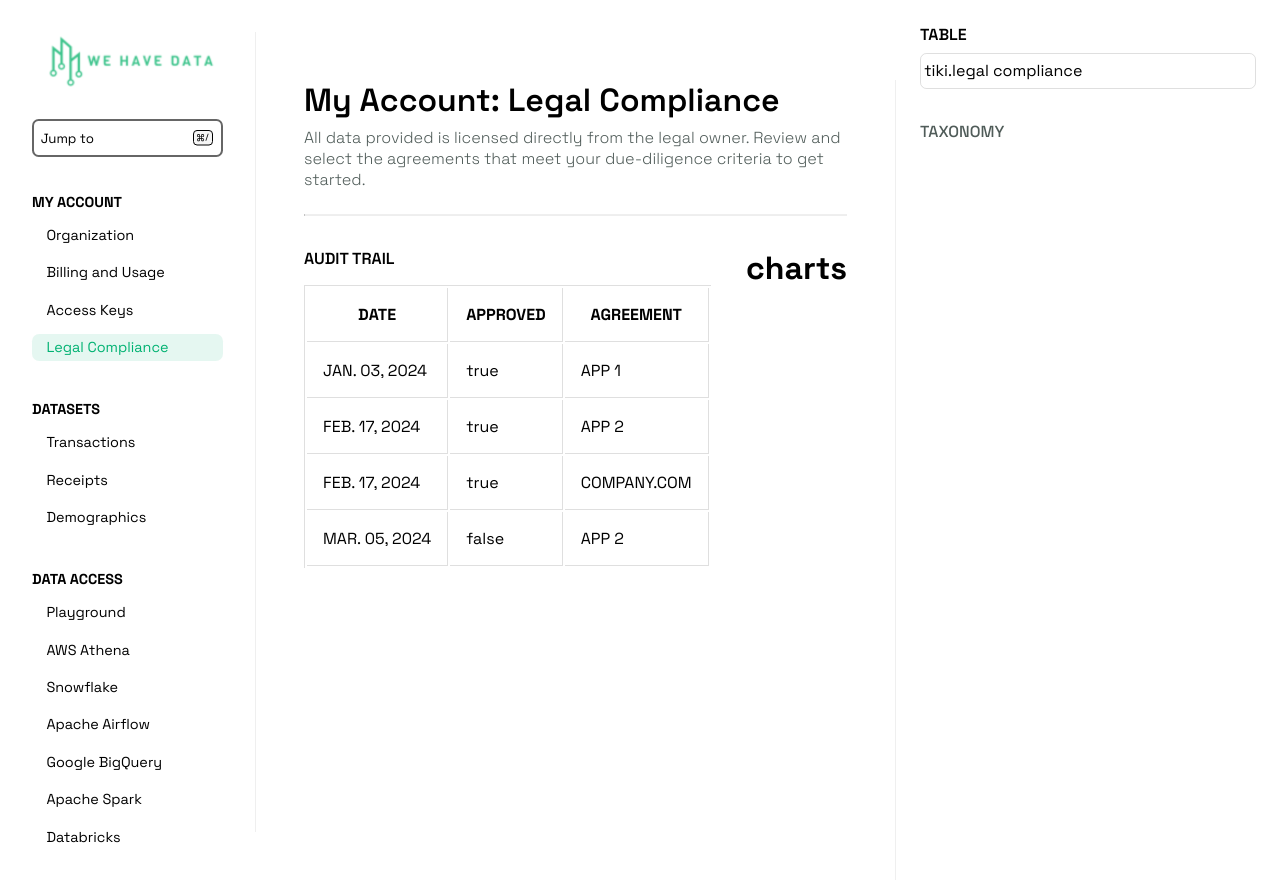
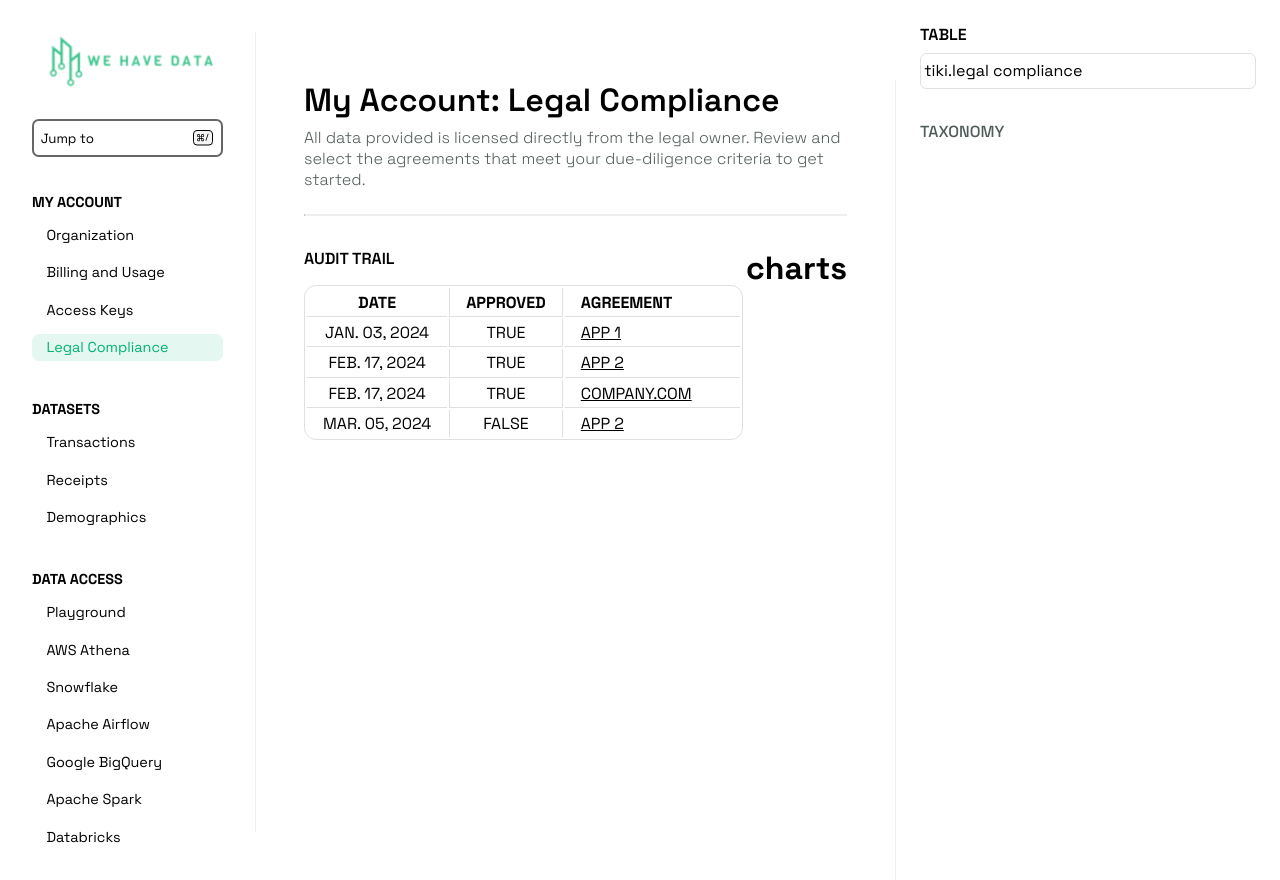
Before and after one commit to tiki/website-client-shop, a Vue app: page / in a window 1280 px wide. Both pictures are taken after a click on the item "Legal Compliance". Built offline with nearby package versions, Linux system fonts and the light colour scheme.

Commit message:
audit trail component

```diff
--- a/src/LegalCompliance/AuditTrail.vue
+++ b/src/LegalCompliance/AuditTrail.vue
@@ -1,5 +1,5 @@
 <script setup lang="ts">
-import { PropType } from 'vue'
+import { type PropType } from 'vue'
 import type TrailInfo from './types/TrailInfo'
 
 defineProps({
@@ -42,12 +42,34 @@ h1 {
 
 td,
 th {
-  padding: 1em;
+  padding: 0.2em 1em;
   border-bottom: 1px solid #00000020;
+  text-align: center;
+  text-transform: uppercase;
+}
+
+tbody tr:last-of-type td {
+  border-bottom: none;
+}
+
+td:last-of-type,
+th:last-of-type {
+  text-align: left;
+  padding-right: 3em;
+}
+
+td:last-of-type {
+  text-decoration: underline;
+}
+
+th:nth-child(even),
+td:nth-child(even) {
   border-right: 1px solid #00000020;
-}
-table {
-  border-top: 1px solid #00000020;
   border-left: 1px solid #00000020;
 }
+
+table {
+  border: 1px solid #00000020;
+  border-radius: 0.75em;
+}
 </style>
--- a/src/MainLayout/MainLayout.vue
+++ b/src/MainLayout/MainLayout.vue
@@ -19,7 +19,7 @@ const componentHandler = computed(() => {
     case 'Legal Compliance':
       return LegalComplianceContainer
   }
-  return route.value.title === 'DATASETS' ? DatasetGrid : null
+  return route.value.title === 'datasets' ? DatasetGrid : null
 })
 
 const handleSubtitle = computed(() => {
```
